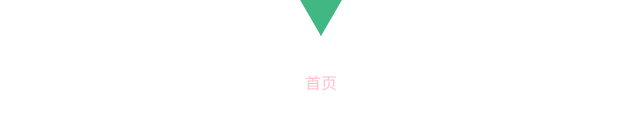
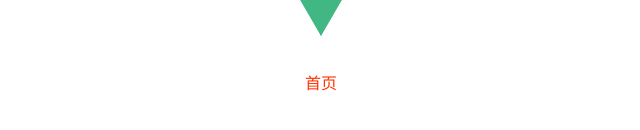
Before and after one commit to botshen/blog-client, a Vue app: page / in a window 1280 px wide. Shown: the part 210-340 px from the top of the page, without its empty margins (319-959 px from the left). Built offline with nearby package versions, Linux system fonts and the light colour scheme.

Commit message:
加了一个 base.less,并且使用它

```diff
--- /dev/null
+++ b/src/assets/base.less
@@ -0,0 +1 @@
+@themeColor:#ff3300;
--- a/src/pages/Index/template.less
+++ b/src/pages/Index/template.less
@@ -1,9 +1,6 @@
-#index {
-  color: blue;
-}
+@import "../../assets/base";
 
-@color: pink;
 
 p {
-  color: @color;
+  color: @themeColor;
 }
```
